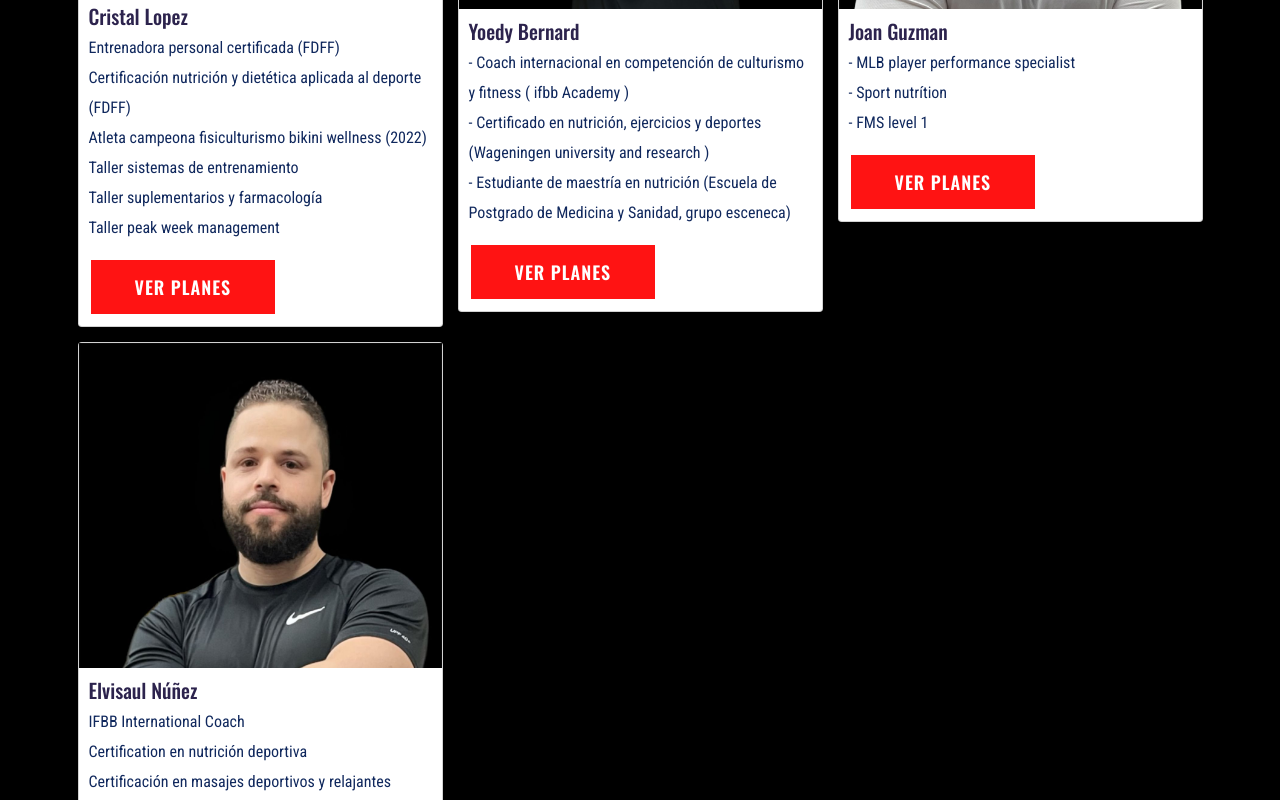
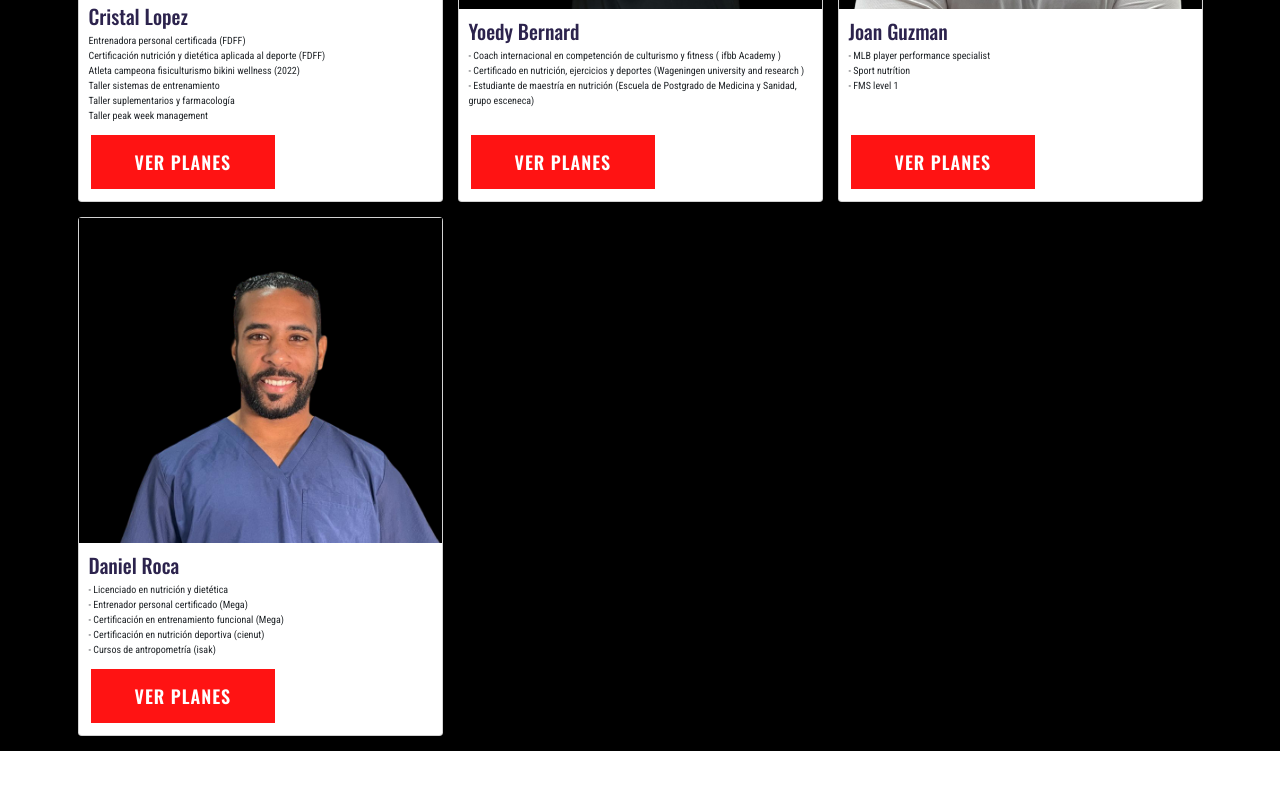
Before and after one commit to masterfermin02/cristal-page, a Next.js app: page / in a window 1280 px wide. Shown: the part 2020-2820 px from the top of the page. Built offline with nearby package versions, Linux system fonts and the light colour scheme.

Commit message:
Added content to the page

```diff
--- a/app/Components/OurTeam.tsx
+++ b/app/Components/OurTeam.tsx
@@ -21,7 +21,7 @@ const TeamSection = forwardRef(({ seePlanCristalClick, ref }: OurTeamProps) => {
                 </div>
                 <div className="row">
                     <div className="col-lg-4 col-md-6 col-sm-12">
-                        <div className="card shadow-sm">
+                        <div className="card h-100 shadow-sm">
                             <div style={{ position: 'relative', width: '100%', height: '325px' }}>
                                 <Image
                                     src="/../assets/img/team/cristal.jpeg"
@@ -31,9 +31,9 @@ const TeamSection = forwardRef(({ seePlanCristalClick, ref }: OurTeamProps) => {
                                     objectPosition='top'
                                     />
                             </div>
-                            <div className="card-body">
+                            <div className="card-body d-flex flex-column">
                                 <h2>Cristal Lopez</h2>
-                                <p className="card-text">
+                                <div className="card-text flex-grow-1">
                                     <ul>
                                         <li>Entrenadora personal certificada (FDFF)</li>
                                         <li>Certificación nutrición y dietética aplicada al deporte (FDFF)</li>
@@ -42,8 +42,8 @@ const TeamSection = forwardRef(({ seePlanCristalClick, ref }: OurTeamProps) => {
                                         <li>Taller suplementarios y farmacología</li>
                                         <li>Taller peak week management</li>
                                     </ul>
-                                </p>
-                                <div className="d-flex justify-content-between align-items-center">
+                                </div>
+                                <div className="mt-3">
                                     <div className="btn-group">
                                         <button type='button' onClick={seePlanCristalClick} className="btn btn-sm btn-outline-secondary">Ver planes</button>
                                     </div>
@@ -52,7 +52,7 @@ const TeamSection = forwardRef(({ seePlanCristalClick, ref }: OurTeamProps) => {
                         </div>
                     </div>
                     <div className="col-lg-4 col-md-6 col-sm-12 mt-4">
-                        <div className="card shadow-sm">
+                        <div className="card h-100 shadow-sm">
                             <div style={{ position: 'relative', width: '100%', height: '325px' }}>
                                 <Image
                                     src="/../assets/img/team/yoedy.jpeg"
@@ -62,16 +62,16 @@ const TeamSection = forwardRef(({ seePlanCristalClick, ref }: OurTeamProps) => {
                                     objectPosition='top'
                                 />
                             </div>
-                            <div className="card-body">
+                            <div className="card-body d-flex flex-column">
                                 <h2>Yoedy Bernard</h2>
-                                <p className="card-text">
+                                <div className="card-text flex-grow-1">
                                     <ul>
                                         <li>- Coach internacional en competención de culturismo y fitness ( ifbb Academy )</li>
                                         <li>- Certificado en nutrición, ejercicios y deportes (Wageningen  university and research )</li>
                                         <li>- Estudiante de maestría en nutrición  (Escuela de Postgrado de Medicina y Sanidad, grupo esceneca)</li>
                                     </ul>
-                                </p>
-                                <div className="d-flex justify-content-between align-items-center">
+                                </div>
+                                <div className="mt-3">
                                     <div className="btn-group">
                                     <a href={`https://wa.me/+18493766655?text=${DEFAULT_WHATSAPP_MESSAGE}`} className="btn btn-sm btn-outline-secondary">Ver planes</a>
                                     </div>
@@ -80,7 +80,7 @@ const TeamSection = forwardRef(({ seePlanCristalClick, ref }: OurTeamProps) => {
                         </div>
                     </div>
                     <div className="col-lg-4 col-md-6 col-sm-12 mt-4">
-                        <div className="card shadow-sm">
+                        <div className="card h-100 shadow-sm">
                             <div style={{ position: 'relative', width: '100%', height: '325px' }}>
                                 <Image
                                         src="/../assets/img/team/joan-2.jpeg"
@@ -90,16 +90,16 @@ const TeamSection = forwardRef(({ seePlanCristalClick, ref }: OurTeamProps) => {
                                         objectPosition='top'
                                     />
                             </div>
-                            <div className="card-body">
+                            <div className="card-body d-flex flex-column">
                                 <h2>Joan Guzman</h2>
-                                <p className="card-text">
+                                <div className="card-text flex-grow-1">
                                     <ul>
                                         <li>- MLB player performance specialist</li>
                                         <li>- Sport nutrítion</li>
                                         <li>- FMS level 1</li>
                                     </ul>
-                                </p>
-                                <div className="d-flex justify-content-between align-items-center">
+                                </div>
+                                <div className="mt-3">
                                     <div className="btn-group">
                                         <a href={`https://wa.me/+18297803248?text=${DEFAULT_WHATSAPP_MESSAGE}`} className="btn btn-sm btn-outline-secondary">Ver planes</a>
                                     </div>
@@ -108,29 +108,30 @@ const TeamSection = forwardRef(({ seePlanCristalClick, ref }: OurTeamProps) => {
                         </div>
                     </div>
                     <div className="col-lg-4 col-md-6 col-sm-12 mt-4">
-                        <div className="card shadow-sm">
-                            <div style={{ position: 'relative', width: '100%', height: '325px' }}>
+                        <div className="card h-100 shadow-sm">
+                            <div style={{ position: 'relative', width: '100%', height: '325px', backgroundColor: 'black' }}>
                                 <Image
-                                        src="/../assets/img/team/elvissaul.jpeg"
-                                        alt="Saul coach"
+                                        src="/../assets/img/team/daniel.png"
+                                        alt="Daniel coach"
                                         layout='fill'
                                         objectFit='cover'
                                          objectPosition='top'
                                     />
                             </div>
-                            <div className="card-body">
-                                <h2>Elvisaul Núñez</h2>
-                                <p className="card-text">
+                            <div className="card-body d-flex flex-column">
+                                <h2>Daniel Roca</h2>
+                                <div className="card-text flex-grow-1">
                                     <ul>
-                                        <li>IFBB International Coach</li>
-                                        <li>Certification en nutrición deportiva</li>
-                                        <li>Certificación en masajes deportivos y relajantes</li>
-                                        <li>Certificación en primeros auxilios</li>
+                                        <li>- Licenciado en nutrición y dietética </li>
+                                        <li>- Entrenador personal certificado (Mega)</li>
+                                        <li>- Certificación en entrenamiento funcional (Mega)</li>
+                                        <li>- Certificación en nutrición deportiva (cienut)</li>
+                                        <li>- Cursos de antropometría (isak)</li>
                                     </ul>
-                                </p>
-                                <div className="d-flex justify-content-between align-items-center">
+                                </div>
+                                <div className="mt-3">
                                     <div className="btn-group">
-                                        <a href={`https://wa.me/+18493516061?text=${DEFAULT_WHATSAPP_MESSAGE}`} className="btn btn-sm btn-outline-secondary">Ver planes</a>
+                                        <a href={`https://wa.me/+18092815102?text=${DEFAULT_WHATSAPP_MESSAGE}`} className="btn btn-sm btn-outline-secondary">Ver planes</a>
                                     </div>
                                 </div>
                             </div>
--- a/app/assets/scss/_team.scss
+++ b/app/assets/scss/_team.scss
@@ -40,7 +40,7 @@
                 }
               }
             }
-            p{
+            .card-text{
                 color: #fff;
                 font-size: 16px;
                 @include transition(.2s);
```
Also changed, not shown: public/assets/img/team/daniel.png (added).
